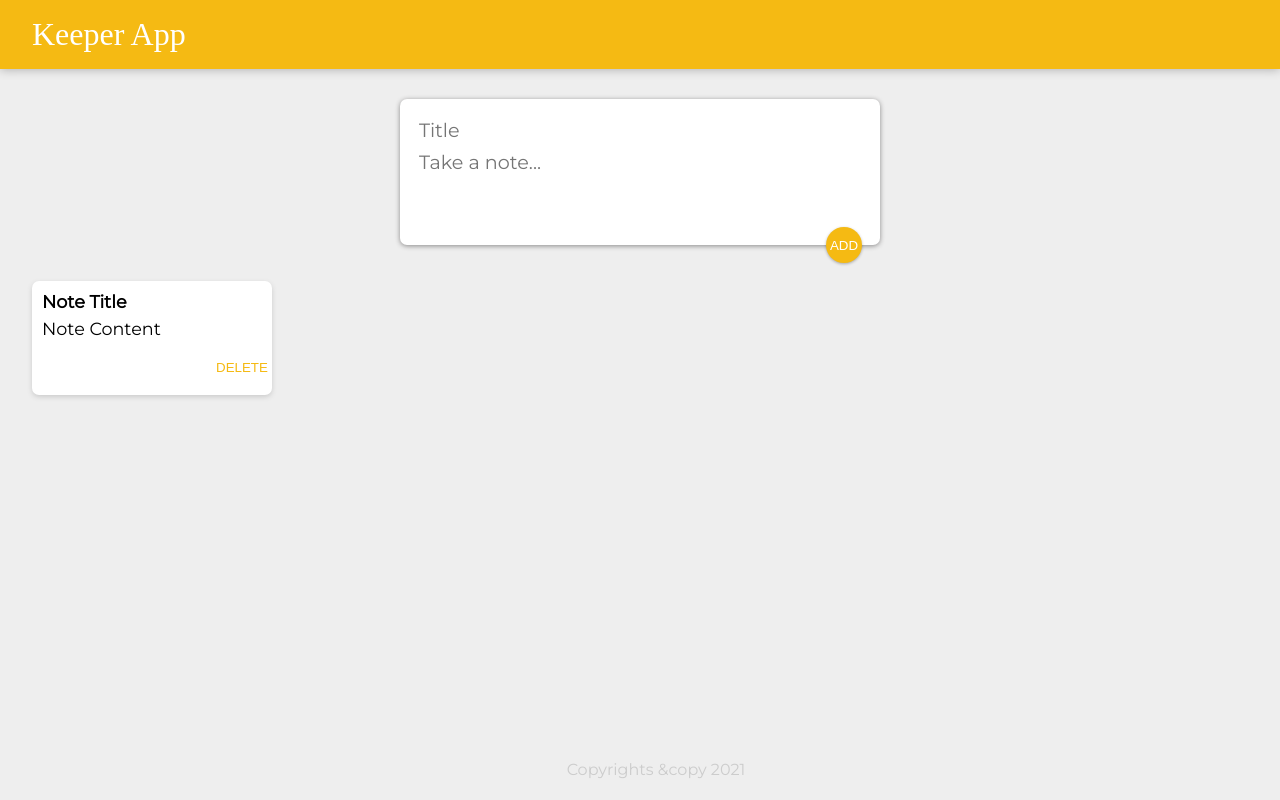
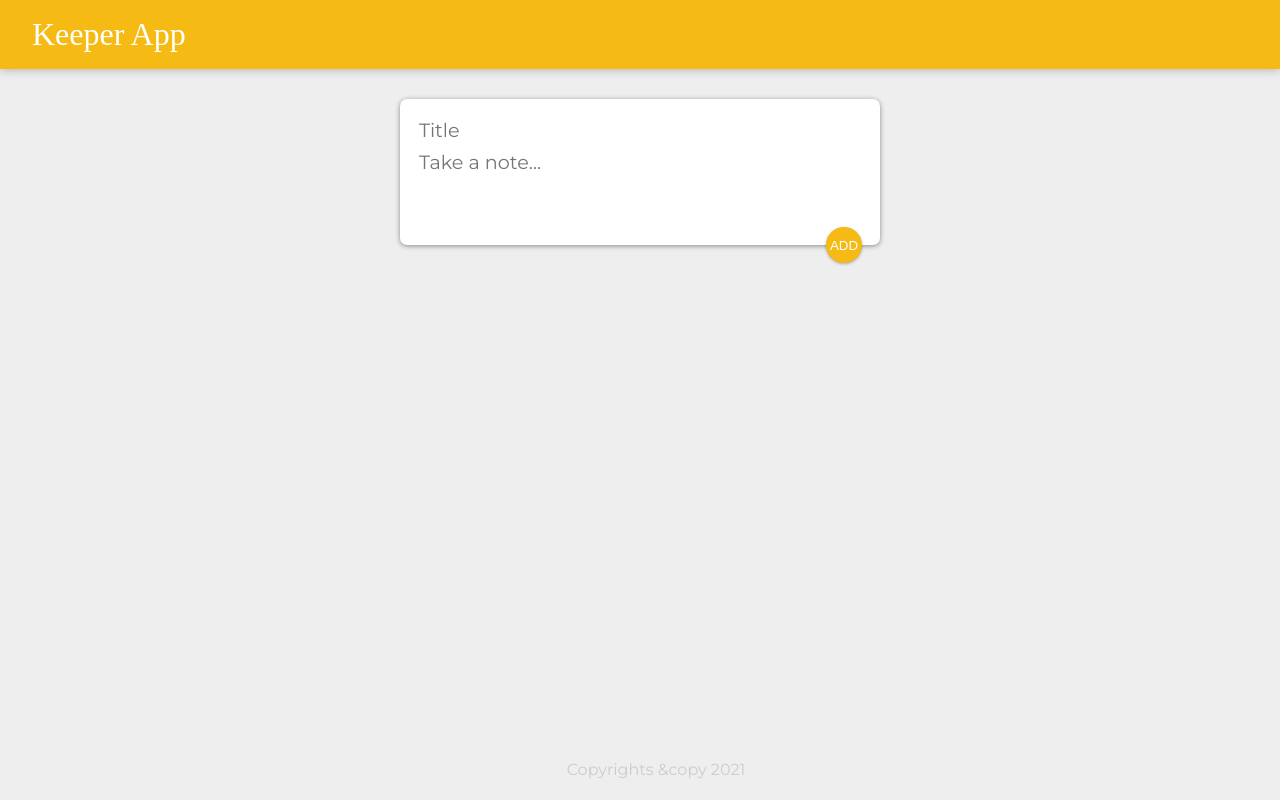
Before and after one commit to UtkarshGoel22/Keeper-App, a React (Create React App) app: page / in a window 1280 px wide. Built offline with nearby package versions, Linux system fonts and the light colour scheme; a web font is replaced by a local one.

Commit message:
Take array and render seperate Note componentes for each item

```diff
--- a/src/components/App.jsx
+++ b/src/components/App.jsx
@@ -16,7 +16,9 @@
         <div>
             <Header />
             <CreateArea onAdd={addNote}/>
-            <Note key={1} title="Note Title" content="Note Content"/>
+            {notes.map((noteItem) => {
+                return <Note title={noteItem.title} content={noteItem.content}/>
+            })}
             <Footer />
         </div>
     );
```
